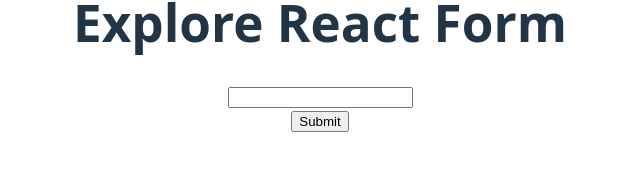
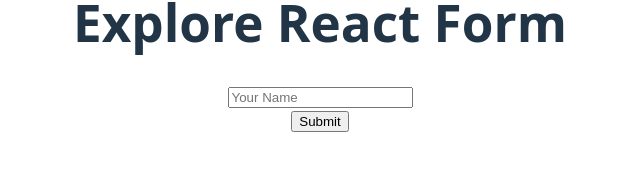
Before and after one commit to me2sumanislam/EXPLORE-REACT-FORM, a React (Vite) app: page / in a window 1280 px wide. Shown: the part 354-524 px from the top of the page, without its empty margins (320-960 px from the left). Built offline with nearby package versions, Linux system fonts and the light colour scheme.

Commit message:
add handleSubmit function

```diff
--- a/src/componant/SimpleForm/SimpleForm.jsx
+++ b/src/componant/SimpleForm/SimpleForm.jsx
@@ -2,15 +2,18 @@
 
 //task-1 submit button click korle nicher function call hobe
 
+ function SimpleForm() {
+    const handleSubmit = () =>{
+        console.log('form submitted')
+    }
 
 
 
 
- function SimpleForm() {
    return (
      <div>
-       <form onSubmit={``}>
-        <input type = "text" />
+       <form onSubmit={handleSubmit}>
+        <input type = "text"  placeholder='Your Name' />
         <br />
         <input type="submit" value="Submit" />
 
```
